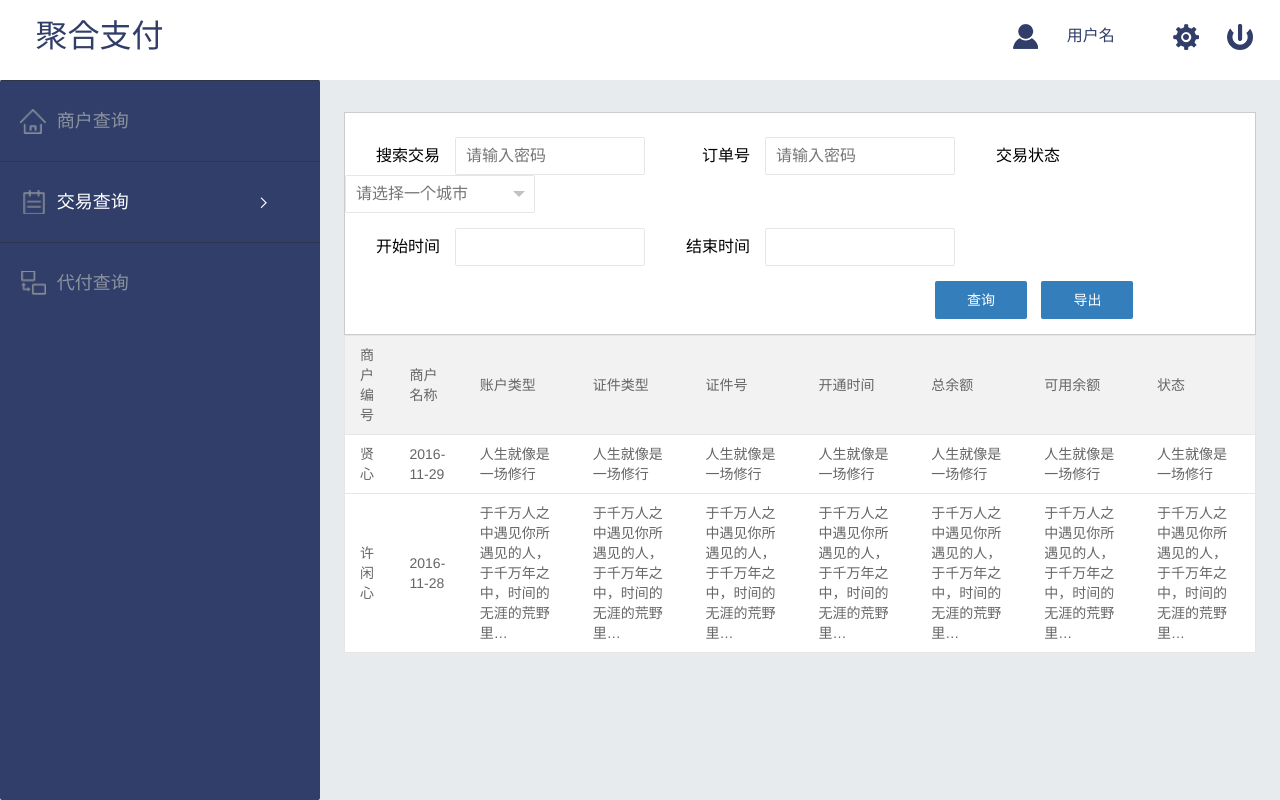
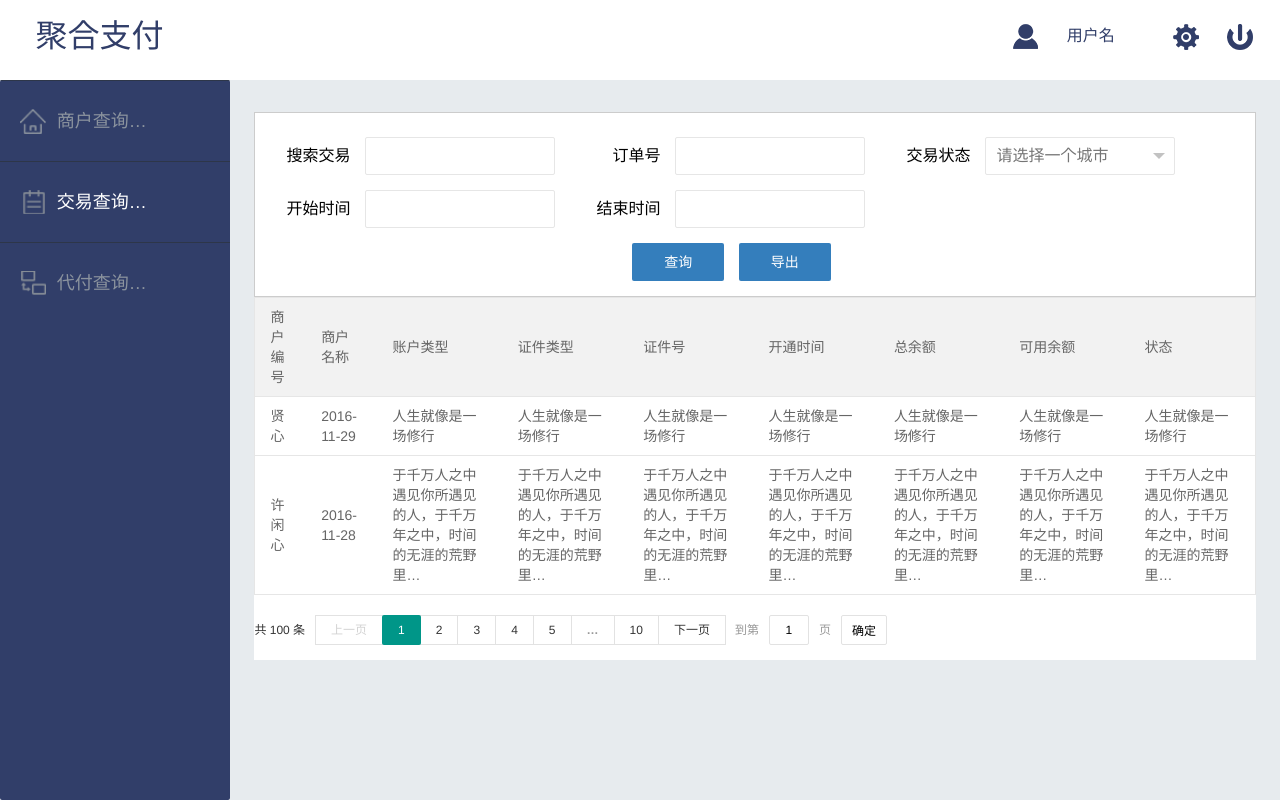
Before and after one commit to LiLeisFine/scportal, a plain HTML site: page ejs/index.html in a window 1280 px wide. Drawn offline with Linux system fonts and the light colour scheme.

Commit message:
修改主页布局

```diff
--- a/ejs/index.html
+++ b/ejs/index.html
@@ -60,12 +60,12 @@
                 <div class="layui-form-item">
                     <label class="layui-form-label">搜索交易</label>
                     <div class="layui-input-inline">
-                        <input type="password" name="password" required lay-verify="required" placeholder="请输入密码"
+                        <input type="text" name="password" required lay-verify="required"
                                autocomplete="off" class="layui-input">
                     </div>
                     <label class="layui-form-label">订单号</label>
                     <div class="layui-input-inline">
-                        <input type="password" name="password" required lay-verify="required" placeholder="请输入密码"
+                        <input type="text" name="password" required lay-verify="required"
                                autocomplete="off" class="layui-input">
                     </div>
                     <label class="layui-form-label">交易状态</label>
@@ -159,10 +159,10 @@
             layer.msg(elem.text());
         });
         laypage.render({
-            elem: 'pub_'
-            ,count: 100
-            ,layout: ['count', 'prev', 'page', 'next', 'skip']
-            ,jump: function(obj){
+            elem: 'pub_page'
+            , count: 100
+            , layout: ['count', 'prev', 'page', 'next', 'skip']
+            , jump: function (obj) {
                 console.log(obj)
             }
         });
--- a/static/css/public.css
+++ b/static/css/public.css
@@ -38,10 +38,10 @@ html, body, .layui-container {
 .layui-nav-side.pub_navside{
     background: #313e69;
     top:5rem;
-    width: 20rem;
+    width: 18%;
 }
 .layui-nav-side.pub_navside .layui-icon{
-    margin-left: 8rem;
+    margin-left: 40%;
 }
 .layui-nav-tree .layui-nav-item a:hover {
     color: white;
@@ -65,7 +65,7 @@ html, body, .layui-container {
     margin-right: 0.7rem;
 }
 .pub_content{
-    left:20rem ;
+    left:18% ;
     top:5rem;
     background: #e7ebee;
     padding:2rem 1.5rem;
@@ -80,7 +80,7 @@ html, body, .layui-container {
     padding: 0 2rem ;
 }
 .pub_querybox .layui-btn:first-child{
-    margin-left: 30rem;
+    margin-left: 30%;
 }
 .pub_table{
     background: #ffffff;
```
